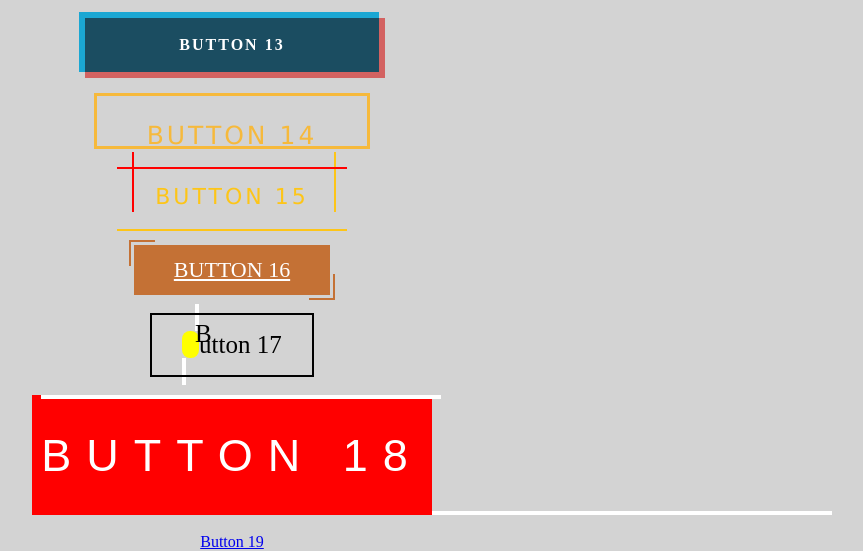
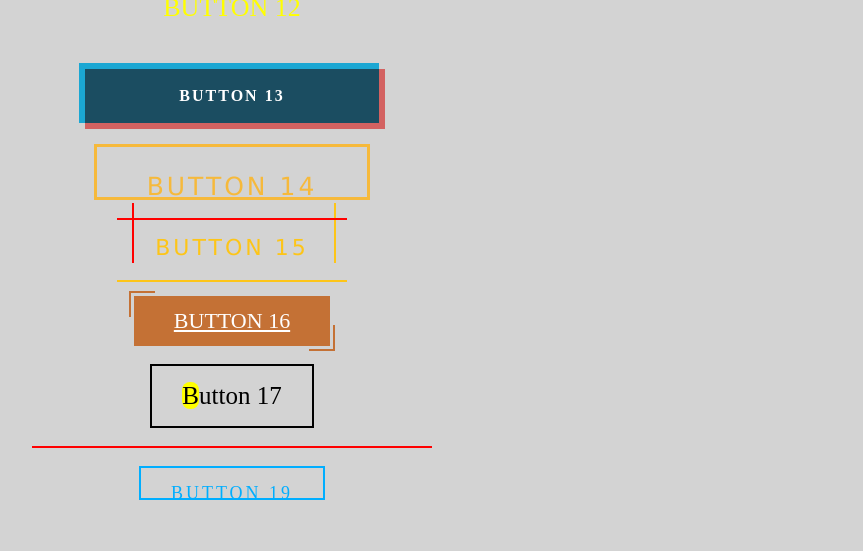
Before and after one commit to RJKAZ/css-tricks, a plain HTML site: page Udemy css animations/creativeButtons.html in a window 1280 px wide. Shown: the part 768-1319 px from the top of the page, without its empty margins (408-1271 px from the left). After the commit the page ends 1268 px from the top, so only its background shows below. Drawn offline with Linux system fonts and the light colour scheme.

Commit message:
button 19 not working

```diff
--- a/Udemy css animations/creativeButtons.css
+++ b/Udemy css animations/creativeButtons.css
@@ -733,7 +733,7 @@ span {
 }
 
 .button16:before {
-  content: "";
+  content: '';
   position: absolute;
   width: 24px;
   height: 24px;
@@ -751,7 +751,7 @@ span {
 }
 
 .button16:after {
-  content: "";
+  content: '';
   position: absolute;
   width: 24px;
   height: 24px;
@@ -782,7 +782,7 @@ span {
 }
 
 .button17:before {
-  content: "";
+  content: '';
   position: absolute;
   top: 0;
   left: 0;
@@ -805,7 +805,7 @@ span {
 }
 
 .button17 span:before {
-  content: "B";
+  content: 'B';
   position: absolute;
   color: black;
   transition: all 0.2s;
@@ -814,7 +814,7 @@ span {
 .button17:hover span:before {
   color: white;
   font-size: 80px;
-  transform:translate(-65%, -10%) rotate(360deg);
+  transform: translate(-65%, -10%) rotate(360deg);
 }
 
 /*Button 18*/
@@ -828,16 +828,17 @@ span {
   text-transform: uppercase;
   line-height: 120px;
   text-align: center;
-  color: white;
+  color: black;
   font-size: 45px;
   letter-spacing: 15px;
+  overflow: hidden;
 }
 
 .button18:before {
-  content: "";
+  content: '';
   position: absolute;
   top: 0;
-  left: -100;
+  left: -100%;
   width: 100%;
   height: 4px;
   background-color: white;
@@ -849,7 +850,7 @@ span {
 }
 
 .button18:after {
-  content: "";
+  content: '';
   position: absolute;
   bottom: 0;
   right: -100%;
@@ -864,7 +865,7 @@ span {
 }
 
 .button18:after {
-  content: "";
+  content: '';
   position: absolute;
   bottom: 0;
   right: -100%;
@@ -878,8 +879,8 @@ span {
   right: 0;
 }
 
-span:before {
-  content: "";
+.button18 span:before {
+  content: '';
   position: absolute;
   top: -100%;
   right: 0;
@@ -893,8 +894,8 @@ span:before {
   top: 0;
 }
 
-span:after {
-  content: "";
+.button18 span:after {
+  content: '';
   position: absolute;
   bottom: -100%;
   left: 0;
@@ -907,3 +908,57 @@ span:after {
 .button18:hover span:after {
   bottom: 0;
 }
+
+/* Button 19 - wave effect*/
+
+.button19 {
+  text-decoration: none;
+  padding: 15px 30px;
+  color: #00aeff;
+  font-size: 18px;
+  letter-spacing: 3px;
+  border: 2px solid #00aeff;
+  text-transform: uppercase;
+  position: relative;
+  overflow: hidden;
+  transition: all 0.5s;
+}
+
+.button18:hover {
+  color: white;
+}
+
+.wave {
+  position: absolute;
+  width: 100%;
+  height: 100%;
+  left: 0;
+  top: calc(100% + 22px);
+  background-color: #00aeff;
+  transition: all 1s;
+  z-index: -1;
+}
+
+.button19:hover .wave {
+  top: 0;
+}
+
+.wave:before {
+  content: '';
+  position: absolute;
+  top: -22px;
+  left: 0;
+  width: 100%;
+  height: 22px;
+  background: url(wave.png);
+  animation: wavy 0.5s linear infinite;
+}
+
+@keyframes wavy {
+  0% {
+    background-position-x: 0;
+  }
+  100% {
+    background-position-x: 118px;
+  }
+}
--- a/Udemy css animations/creativeButtons.html
+++ b/Udemy css animations/creativeButtons.html
@@ -94,9 +94,13 @@
 
   <br />
 
-  <a href="#" class="button19">Button 19</a>
+  <a href="#" class="button19">Button 19
+    <div class="wave"></div>
+  </a>
 
   <br />
+
+
 
 </body>
 
```
Also changed, not shown: Udemy css animations/wave.png (added).
